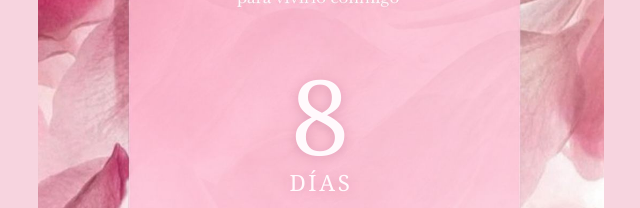
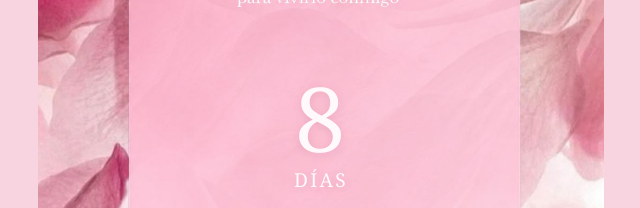
Before and after one commit to diegorobacu-create/mis-xv-camila, a plain HTML site: page countdown/index.html in a window 1280 px wide. Shown: the part 333-541 px from the top of the page, 319-959 px from the left. Drawn offline with Linux system fonts and the light colour scheme.

Commit message:
Revertir aumento aplicado al bloque de dias

```diff
--- a/countdown/index.html
+++ b/countdown/index.html
@@ -61,8 +61,8 @@
 
     .days-unit strong {
       display: block;
-      font-size: clamp(4rem, 16vw, 6.5rem);
-      line-height: .86;
+      font-size: clamp(3.3rem, 12.5vw, 5.6rem);
+      line-height: .92;
       font-weight: 400;
       letter-spacing: .02em;
     }
@@ -72,7 +72,6 @@
       transition: opacity .9s ease, transform .9s ease;
     }
 
-    .days-unit { text-shadow: 0 2px 12px rgba(145, 52, 93, .25); }
     .days-unit span,
     .time-unit span {
       display: block;
@@ -81,7 +80,7 @@
 
     .days-unit span {
       margin-top: .5rem;
-      font-size: clamp(1.1rem, 4vw, 1.4rem);
+      font-size: clamp(.9rem, 3.4vw, 1.2rem);
     }
 
     .time-row {
```
